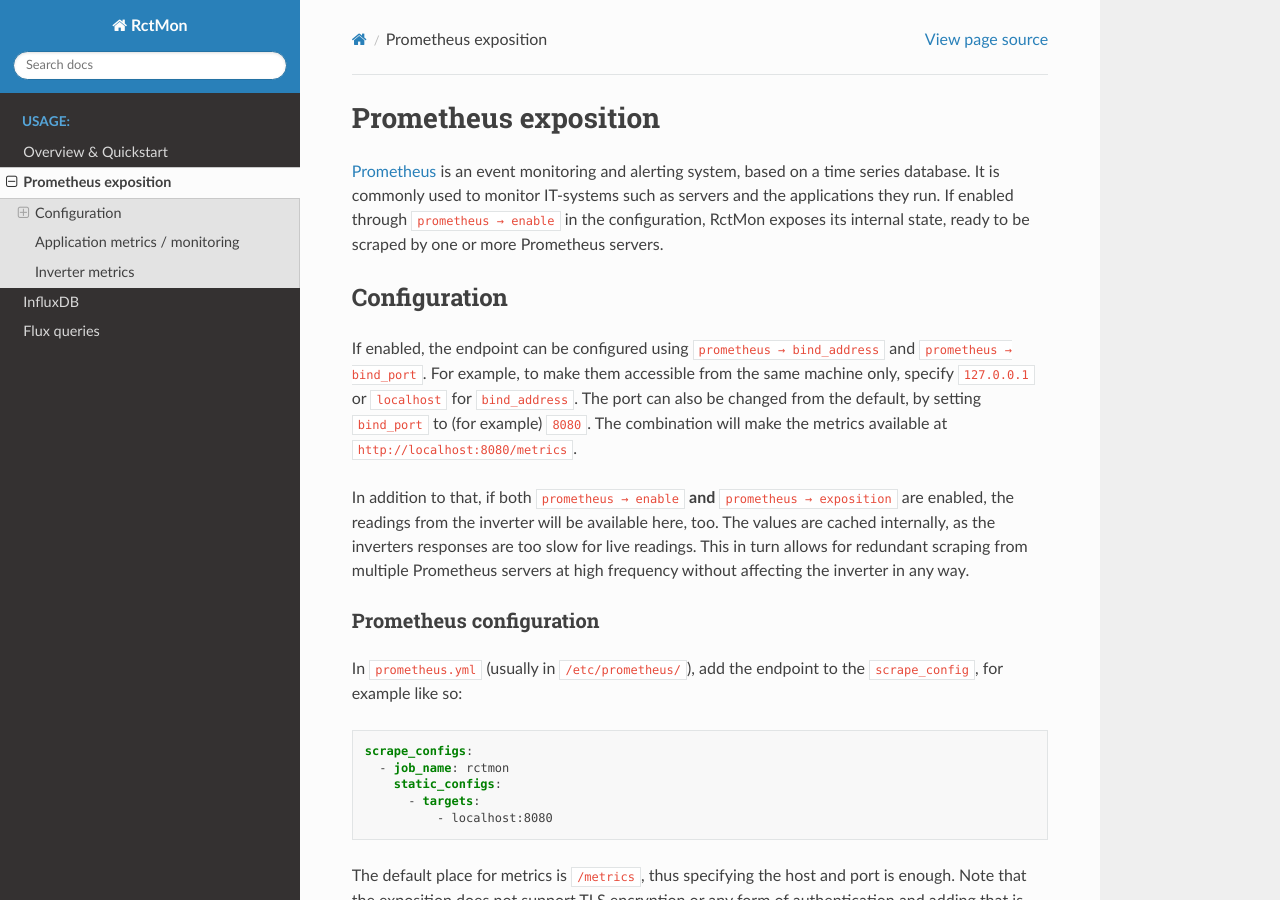
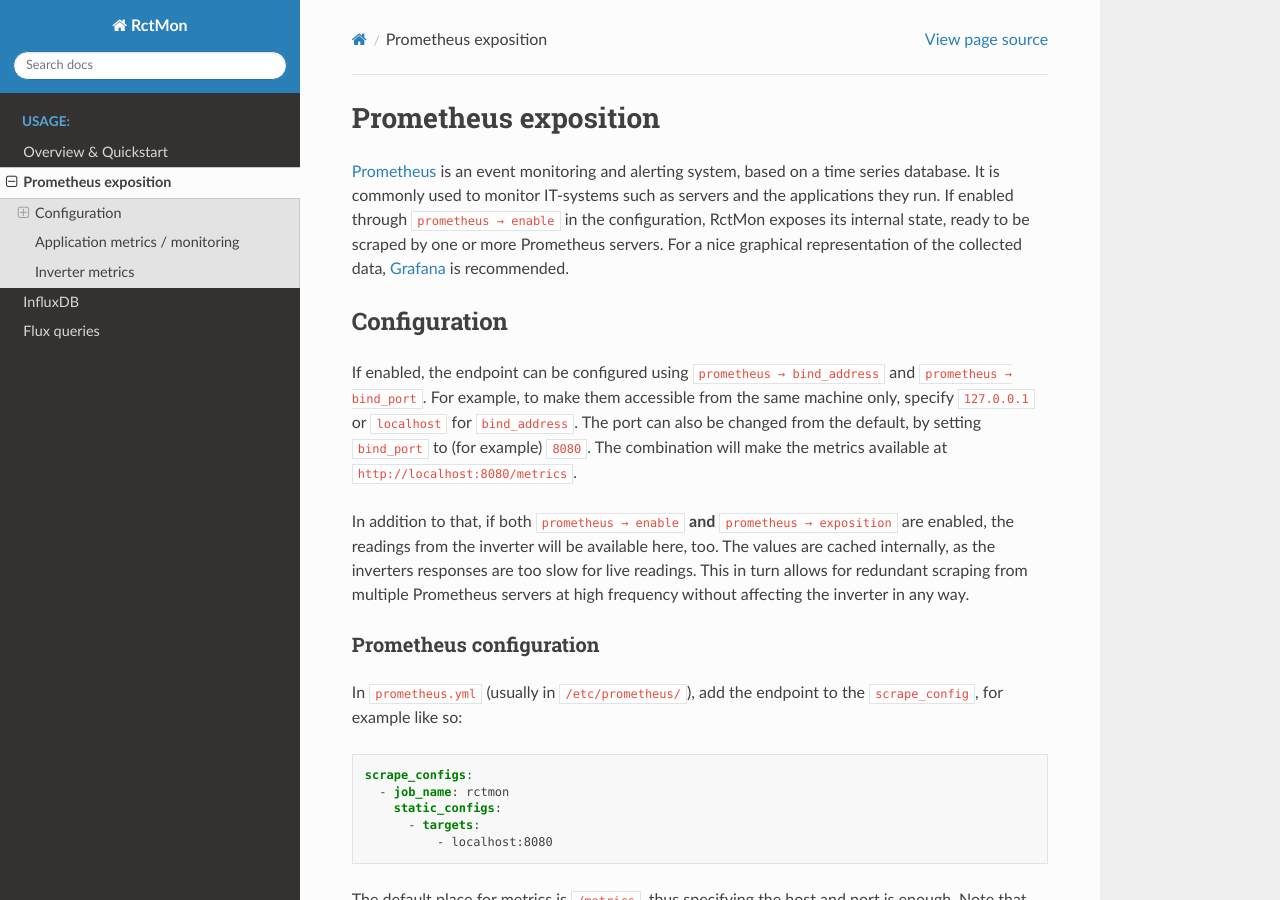
Before and after one commit to svalouch/rctmon, a Sphinx documentation site: the page built from docs/use_prometheus.rst, in a window 1280 px wide and 900 px high. Built offline with Sphinx 7.4.7 and the Read the Docs theme 2.0.0, drawn with Linux system fonts in a browser that asks for light colours.

Commit message:
Grafana
Added Grafana advice

```diff
--- a/docs/use_prometheus.rst
+++ b/docs/use_prometheus.rst
@@ -6,7 +6,7 @@
 `Prometheus <https://prometheus.io/>`_ is an event monitoring and alerting system, based on a time series database. It
 is commonly used to monitor IT-systems such as servers and the applications they run. If enabled through ``prometheus →
 enable`` in the configuration, RctMon exposes its internal state, ready to be scraped by one or more Prometheus
-servers.
+servers. For a nice graphical representation of the collected data, `Grafana <https://grafana.com/>`_ is recommended.
 
 Configuration
 *************
```
